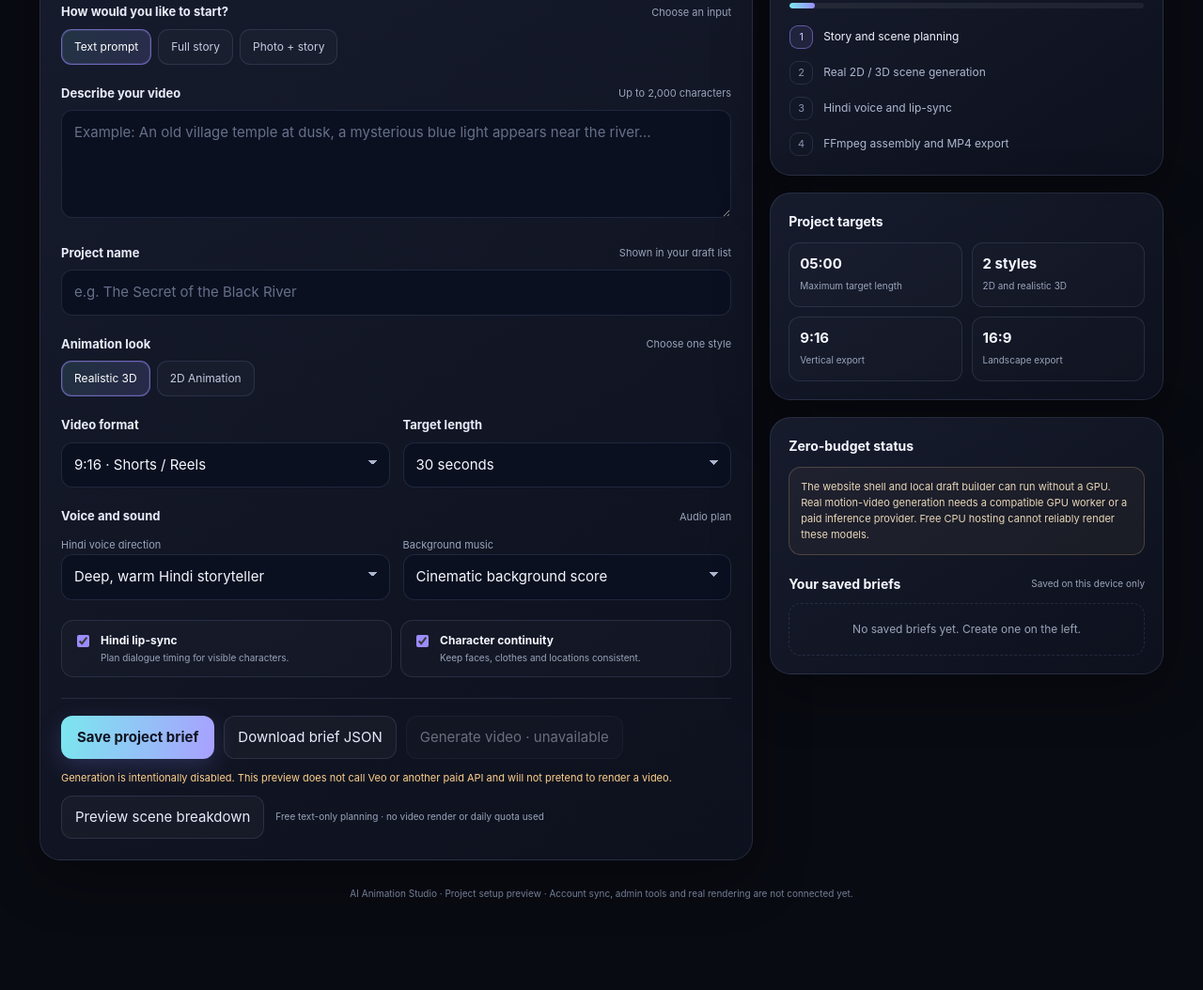
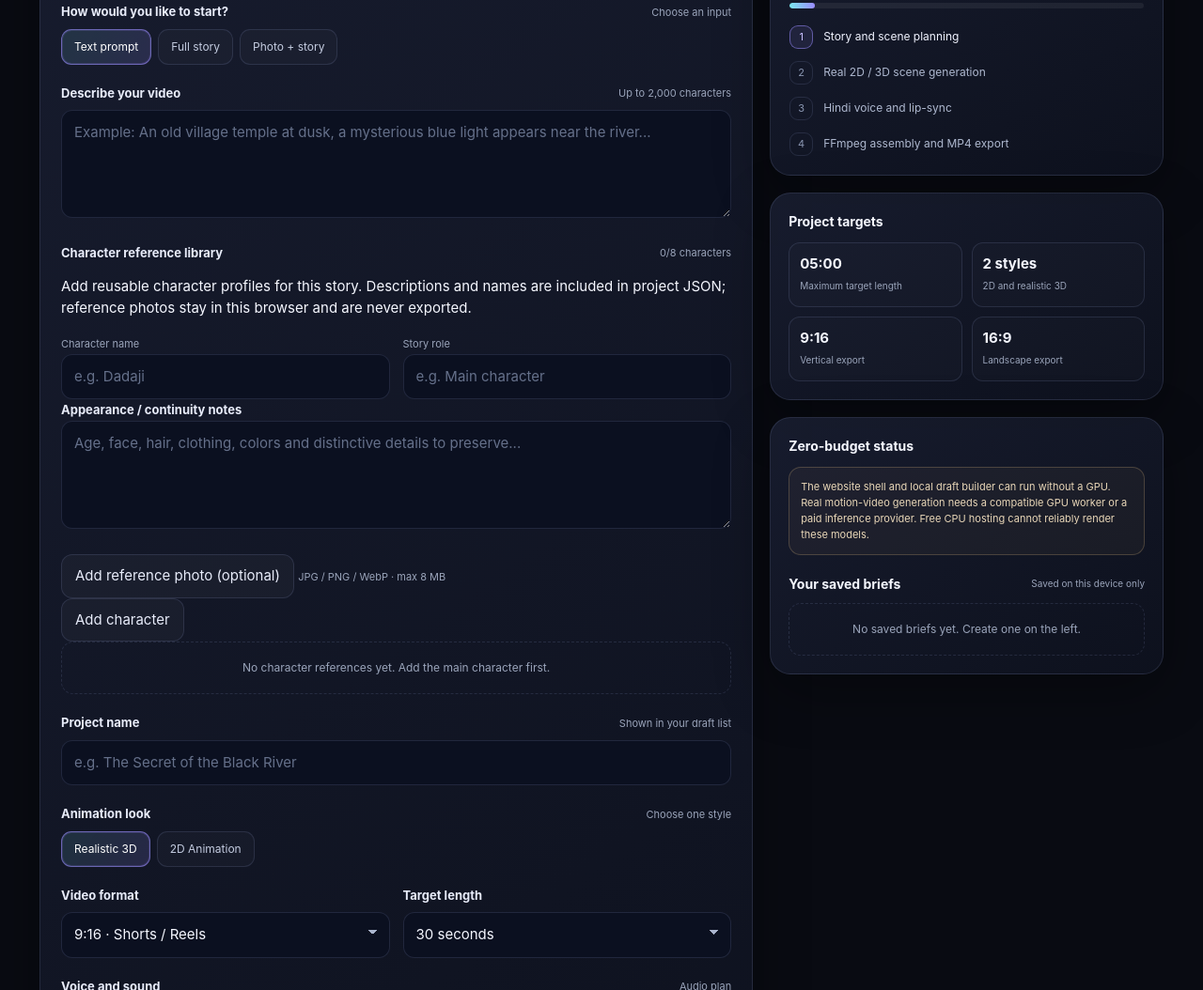
Before and after one commit to sg7212702-star/india-ai, a website with bundled scripts: page public/index.html in a window 1280 px wide. Shown: the part 723-1777 px from the top of the page at 94% size. Before the commit the page ends 1746 px from the top, so only its background shows below. Built offline with nearby package versions, Linux system fonts and the light colour scheme; files whose address does not match are found by name.

Commit message:
Add character reference library controls

```diff
--- a/public/index.html
+++ b/public/index.html
@@ -74,6 +74,23 @@
             <div class="label-row"><label>Character or scene reference photo</label><span class="hint">JPG, PNG or WebP · max 8 MB</span></div>
             <div class="upload" id="dropZone"><div class="upload-icon">＋</div><div class="upload-copy"><strong>Drop a reference image here</strong><span>Use a clear character photo or location reference. Saved in this browser's IndexedDB only (not uploaded); clearing browser data can remove it, and JSON exports exclude the image.</span></div><button type="button" id="choosePhoto">Choose photo</button><input type="file" id="photo" accept="image/png,image/jpeg,image/webp" hidden></div>
             <div class="preview" id="photoPreview"><img id="previewImage" alt="Selected reference preview"><span id="photoName"></span><button type="button" id="removePhoto" aria-label="Remove photo">Remove</button></div>
+          </div>
+          <div class="field character-library" id="characterLibrary">
+            <div class="label-row"><label>Character reference library</label><span class="hint" id="characterCount">0/8 characters</span></div>
+            <p class="character-help">Add reusable character profiles for this story. Descriptions and names are included in project JSON; reference photos stay in this browser and are never exported.</p>
+            <div class="two-col character-fields">
+              <div><label class="hint" for="characterName">Character name</label><input class="control" id="characterName" maxlength="60" placeholder="e.g. Dadaji"></div>
+              <div><label class="hint" for="characterRole">Story role</label><input class="control" id="characterRole" maxlength="60" placeholder="e.g. Main character"></div>
+            </div>
+            <div class="field character-description-field"><label class="hint" for="characterDescription">Appearance / continuity notes</label><textarea class="control" id="characterDescription" maxlength="1000" rows="2" placeholder="Age, face, hair, clothing, colors and distinctive details to preserve..."></textarea></div>
+            <div class="character-photo-row">
+              <input type="file" id="characterPhoto" accept="image/png,image/jpeg,image/webp" hidden>
+              <button class="secondary" type="button" id="chooseCharacterPhoto">Add reference photo (optional)</button>
+              <span class="hint">JPG / PNG / WebP · max 8 MB</span>
+            </div>
+            <div class="character-photo-preview" id="characterPhotoPreview" hidden><img id="characterPhotoPreviewImage" alt="Character reference preview"><span id="characterPhotoPreviewName"></span><button type="button" id="removeCharacterPhoto">Clear</button></div>
+            <button class="secondary character-add" type="button" id="addCharacter">Add character</button>
+            <div class="character-list" id="characterList" aria-live="polite"><div class="draft-empty">No character references yet. Add the main character first.</div></div>
           </div>
           <div class="field">
             <div class="label-row"><label for="projectName">Project name</label><span class="hint">Shown in your draft list</span></div>
```
